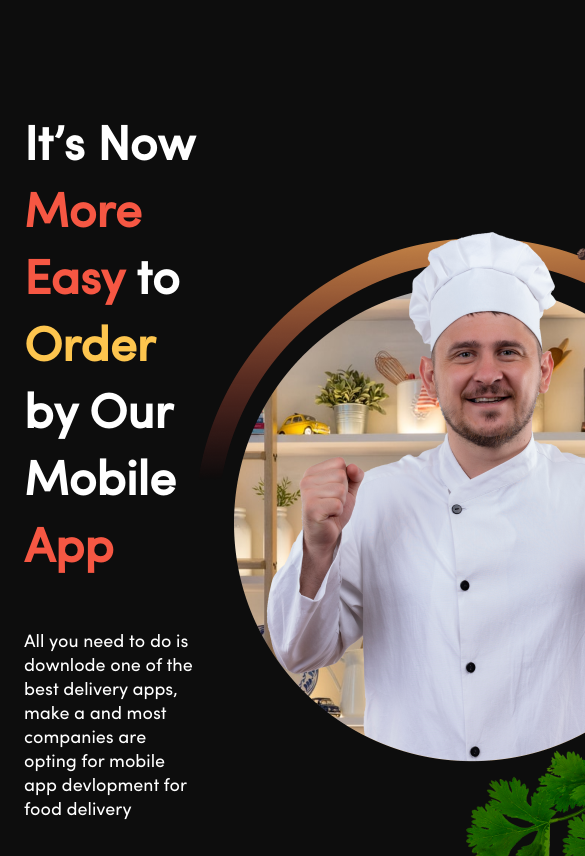
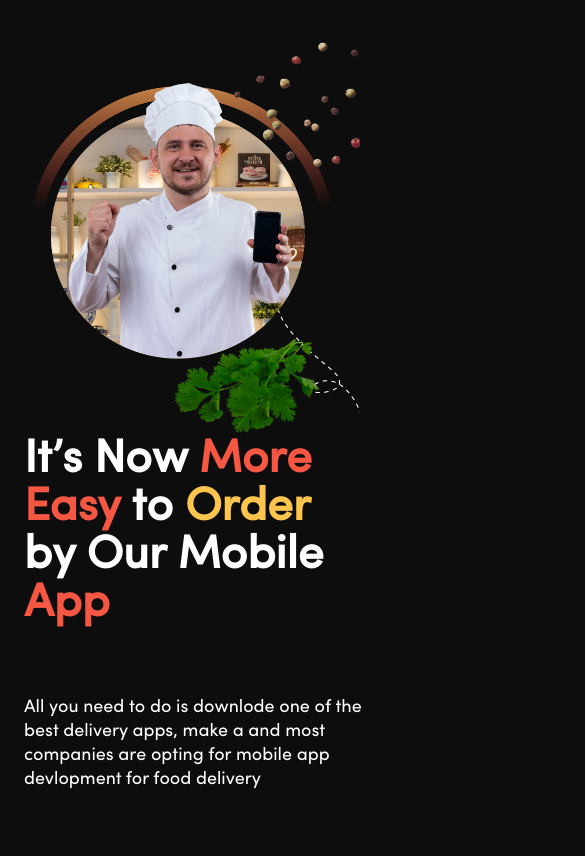
Before and after one commit to kasramajidi/Food_Hut, a plain HTML site: page index.html in a window 390 px wide. Shown: the part 4244-5100 px from the top of the page, 585 px wide, since content can reach past the window. Drawn offline with Linux system fonts and the light colour scheme.

Commit message:
creat last section in main responsive

```diff
--- a/css/responsive.css
+++ b/css/responsive.css
@@ -217,5 +217,35 @@
         padding-top: 120px;
     }
 
+    /* last picture */
 
+    .picture-last {
+        display: flex;
+        flex-direction: column;
+        justify-content: space-between;
+        margin-top: 26px;
+    }
+
+    .picture-last-div{
+        align-self: flex-start;
+        order: 2;
+        width: 100%;
+
+    }
+
+    .last-picture-img{
+        width: 330px;
+        height: 410px;
+    }
+
+    .picture-last-span1{
+        font-size: 46px;
+        line-height: 48px;
+    }
+
+    .picture-last-p{
+        font-size: 18px;
+        max-width: 350px;
+        margin: 20px 0;
+    }
 }
--- a/index.html
+++ b/index.html
@@ -303,7 +303,7 @@
         </div>
         </div>
         <div>
-            <img src="./image/image 1.png" alt="image">
+            <img src="./image/image 1.png" alt="image" class="last-picture-img">
         </div>
       </section>
     </main>
```
